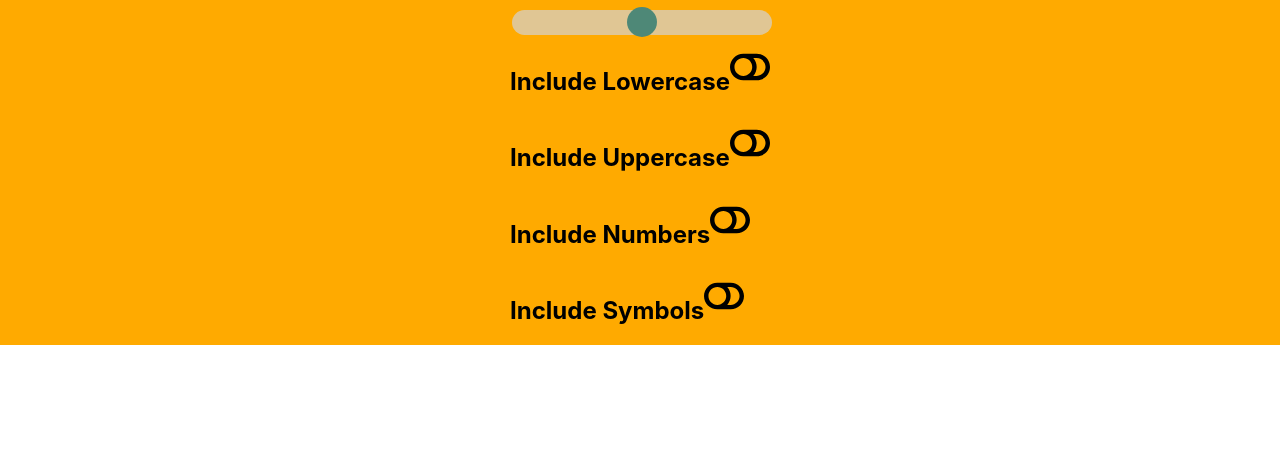
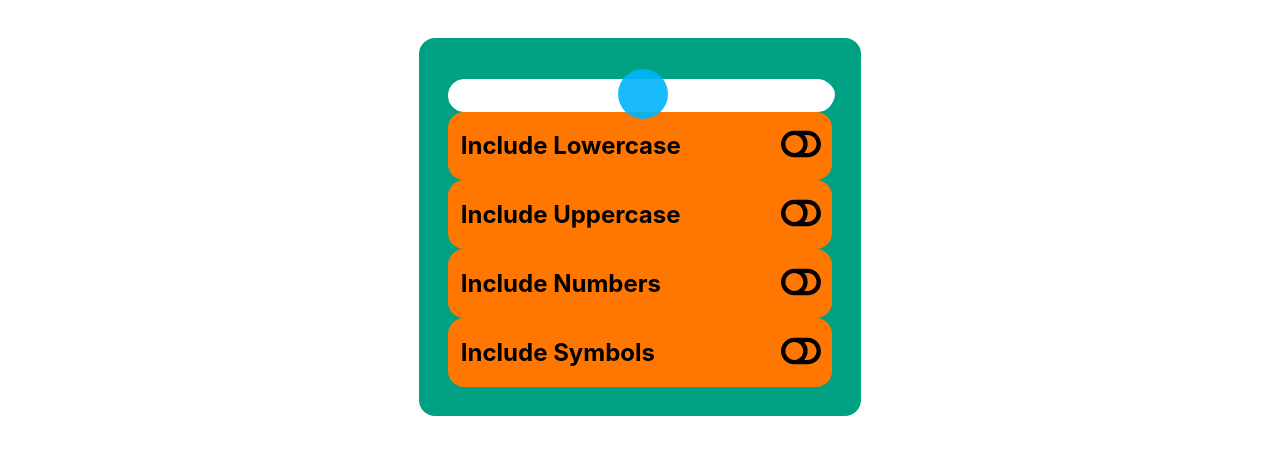
Before and after one commit to CodyMurr/random-password-generator, a React (Create React App) app: page / in a window 1280 px wide. Shown: the top 454 px of the page. Built offline with nearby package versions, Linux system fonts and the light colour scheme.

Commit message:
style generator

```diff
--- a/src/App.css
+++ b/src/App.css
@@ -1,6 +1,8 @@
 .App {
   align-items: center;
-  background-color: rgb(255, 170, 0);
+  /* background-color: rgb(255, 170, 0); */
+  width: 100vw;
+  height: 100vh;
 }
 
 .flex {
@@ -10,3 +12,14 @@
 .col {
   flex-direction: column;
 }
+
+.form-container {
+  background-color: #00a183;
+  border-radius: 1em;
+  margin-top: 3%;
+  width: 30%;
+  height: 40vh;
+  justify-content: center;
+  border: 3px solid #00a183;
+  padding: 2%;
+}
--- a/src/App.js
+++ b/src/App.js
@@ -7,8 +7,10 @@ export default function App() {
 
   return (
       <div className="App flex col">
+        <section className='form-container flex'>
+
           <PasswordForm />
-
+        </section>
       </div>
   );
 }
--- /dev/null
+++ b/src/components/Checkbox/Checkbox.css
@@ -0,0 +1,24 @@
+.container-check {
+    width: 100%;
+    border-radius: 1em;
+    background-color: #ff7700;
+}
+
+.Checkbox {
+    justify-content: space-evenly;
+    align-items: center;
+    width: 100%;
+    padding: 0;
+    /* border: 1px solid; */
+}
+
+.Checkbox h2 {
+    width: 80%;
+    /* border: 1px solid; */
+}
+
+.Checkbox span {
+    /* border: 1px solid; */
+    width: 10%;
+    cursor: pointer;
+}
--- a/src/components/Checkbox/Checkbox.jsx
+++ b/src/components/Checkbox/Checkbox.jsx
@@ -1,19 +1,23 @@
 import { capitalize } from "../../utilities/helper";
 import { FaToggleOff, FaToggleOn } from 'react-icons/fa';
 import { useState } from "react";
+import './Checkbox.css'
 
 
-export default function Checkbox({ name, value}) {
+export default function Checkbox({ name, value, editParameters}) {
     const [isChecked, setIsChecked] = useState(false);
 
     function handleClick(e) {
         setIsChecked(!isChecked);
-
+        if (isChecked) editParameters(value);
     }
-    return <div className="container">
+    return <div className="container-check flex">
         <section className=" flex Checkbox" onClick={handleClick}>
             <h2>Include {capitalize(name)}</h2>
+            <span>
+
             {isChecked ? <FaToggleOn size={40} /> : <FaToggleOff size={40} /> }
+            </span>
         </section>
     </div>
 }
--- a/src/components/PasswordForm/PasswordForm.css
+++ b/src/components/PasswordForm/PasswordForm.css
@@ -1,3 +1,5 @@
 .PasswordForm {
-
+    width: 100%;
+    background-color: #00a183;
+    justify-content: space-evenly;
 }
--- a/src/components/PasswordForm/PasswordForm.jsx
+++ b/src/components/PasswordForm/PasswordForm.jsx
@@ -1,6 +1,6 @@
 import { charObj } from "../../utilities/generator";
 import { useState } from "react";
-
+import './PasswordForm.css'
 import Slider from "../Slider/Slider";
 import Checkbox from "../Checkbox/Checkbox";
 
@@ -23,9 +23,12 @@ export default function PasswordForm() {
             setPassParams([
                 ...passParams.filter(p => p !== param)
             ]);
+
         }
+
     }
-    const opts = chars.map((c) => <Checkbox name={c} value={charObj[c]} key={c} passParams={passParams} />)
+    console.log(passParams)
+    const opts = chars.map((c) => <Checkbox name={c} value={charObj[c]} key={c} editParameters={editParameters} />)
 return (
     <form className="PasswordForm flex col">
         <Slider />
--- a/src/components/Slider/Slider.css
+++ b/src/components/Slider/Slider.css
@@ -1,39 +1,42 @@
-.container {
+.container-slide {
     margin-top: 3%;
     width: 100%;
     position: relative;
     align-items: center;
     justify-content: space-evenly;
+    border: 1px solid #fff;
+    border-radius: 1em;
+    background-color: #ffffff !important;
   }
 
-  .Slider {
+  .container-slide .Slider {
     appearance: none;
     width: 100%;
     height: 25px;
-    background-color: #d3d3d3;
+    background-color: #ffffff;
     outline: none;
-    opacity: 0.7;
+    opacity: 0.9;
     transition: opacity 0.2s;
     border-radius: 1em;
   }
 
-  .Slider:hover {
+  .container-slide .Slider:hover {
     opacity: 1;
   }
 
-  .Slider::-webkit-slider-thumb {
+  .container-slide .Slider::-webkit-slider-thumb {
     -webkit-appearance: none;
     appearance: none;
-    width: 30px;
-    height: 30px;
-    background: #047baa;
+    width: 50px;
+    height: 50px;
+    background: #01b4fb;
     border-radius: 50%;
     cursor: pointer;
   }
 
-  .Slider::-moz-range-thumb {
+  .container-slide .Slider::-moz-range-thumb {
     width: 25px;
     height: 25px;
-    background: #047baa;
+    background: #01b4fb;
     cursor: pointer;
   }
--- a/src/components/Slider/Slider.jsx
+++ b/src/components/Slider/Slider.jsx
@@ -1,7 +1,7 @@
 import './Slider.css'
 
 export default function Slider() {
-    return <div className="container">
+    return <div className="container-slide">
         <input type="range" className="Slider" />
     </div>
 }
```
